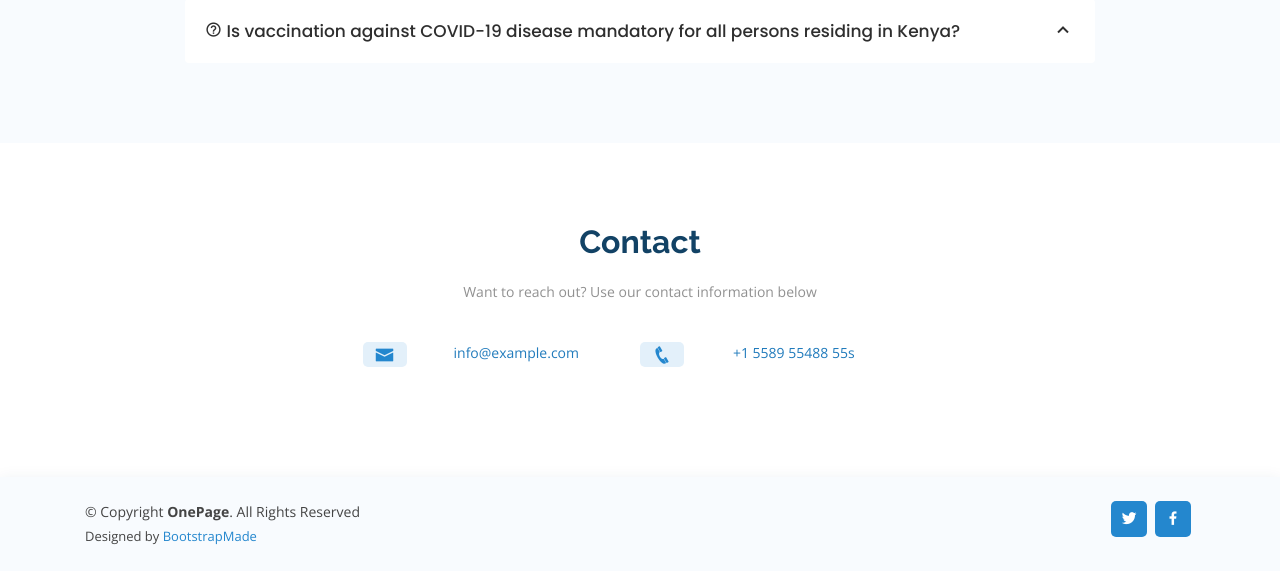
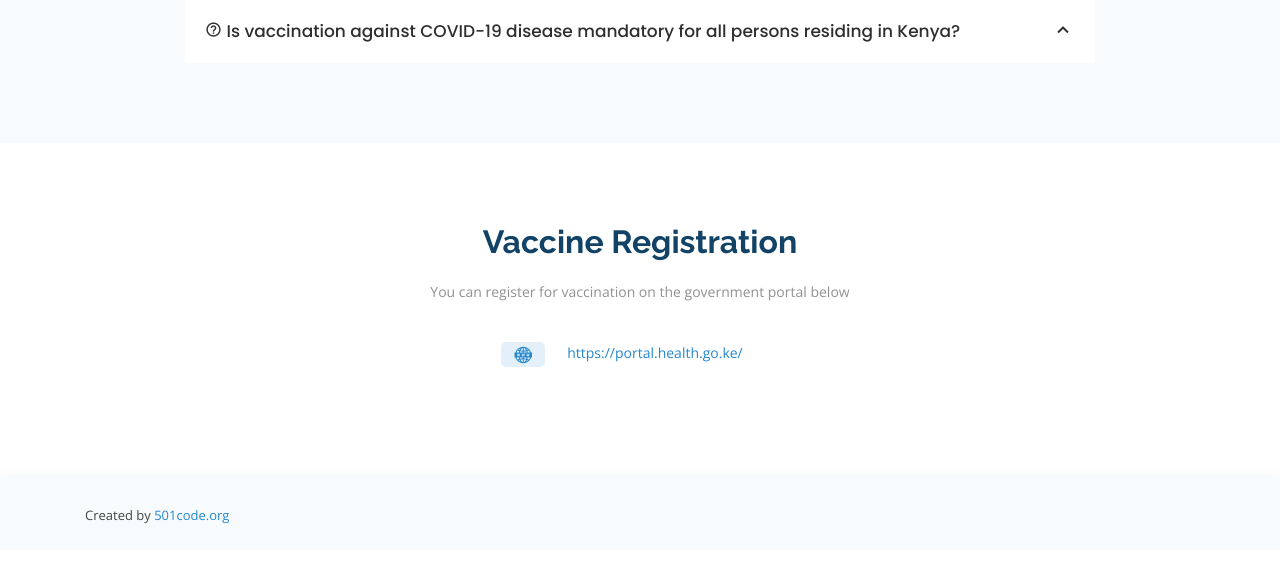
Before and after one commit to 501code/Covid19VaccinationCentersKenya, a Django app: page / in a window 1280 px wide. Shown: the part 4545-5116 px from the top of the page. After the commit the page ends 5069 px from the top, so only its background shows below. Run offline with Django 3.2, Linux system fonts and the light colour scheme; some libraries are stand-ins or nearby versions.

Commit message:
add vaccine registration link

```diff
--- a/landingpage/templates/landingpage/partials/contact.html
+++ b/landingpage/templates/landingpage/partials/contact.html
@@ -3,19 +3,14 @@
     <div class="container" data-aos="fade-up">
 
         <div class="section-title">
-            <h2>Contact</h2>
-            <p>Want to reach out? Use our contact information below</p>
+            <h2>Vaccine Registration</h2>
+            <p>You can register for vaccination on the government portal below</p>
 
 
             <div class="info row justify-content-center">
                 <div class="email col-lg-3">
-                    <i class="icofont-envelope"></i>
-                    <p>info@example.com</p>
-                </div>
-
-                <div class="phone col-lg-3">
-                    <i class="icofont-phone"></i>
-                    <p>+1 5589 55488 55s</p>
+                    <i class="icofont-web"></i>
+                    <p><a href="https://portal.health.go.ke/" target="_blank">https://portal.health.go.ke/</a></p>
                 </div>
             </div>
         </div>
--- a/landingpage/templates/landingpage/partials/footer.html
+++ b/landingpage/templates/landingpage/partials/footer.html
@@ -3,20 +3,13 @@
     <div class="container d-md-flex py-4">
 
         <div class="mr-md-auto text-center text-md-left">
-            <div class="copyright">
-                &copy; Copyright <strong><span>OnePage</span></strong>. All Rights Reserved
-            </div>
             <div class="credits">
                 <!-- All the links in the footer should remain intact. -->
                 <!-- You can delete the links only if you purchased the pro version. -->
                 <!-- Licensing information: https://bootstrapmade.com/license/ -->
                 <!-- Purchase the pro version with working PHP/AJAX contact form: https://bootstrapmade.com/onepage-multipurpose-bootstrap-template/ -->
-                Designed by <a href="https://bootstrapmade.com/">BootstrapMade</a>
+                Created by <a href="https://501code.org/">501code.org</a>
             </div>
-        </div>
-        <div class="social-links text-center text-md-right pt-3 pt-md-0">
-            <a href="#" class="twitter"><i class="bx bxl-twitter"></i></a>
-            <a href="#" class="facebook"><i class="bx bxl-facebook"></i></a>
         </div>
     </div>
 </footer><!-- End Footer -->
--- a/landingpage/templates/landingpage/partials/nav.html
+++ b/landingpage/templates/landingpage/partials/nav.html
@@ -11,7 +11,7 @@
                 <li><a href="#social-stream">Social Stream</a></li>
                 <li><a href="#news">News</a></li>
                 <li><a href="#faqs">FAQs</a></li>
-                <li><a href="#contact">Contact</a></li>
+                <li><a href="#contact">Vaccine Registration</a></li>
 
             </ul>
         </nav>
```
